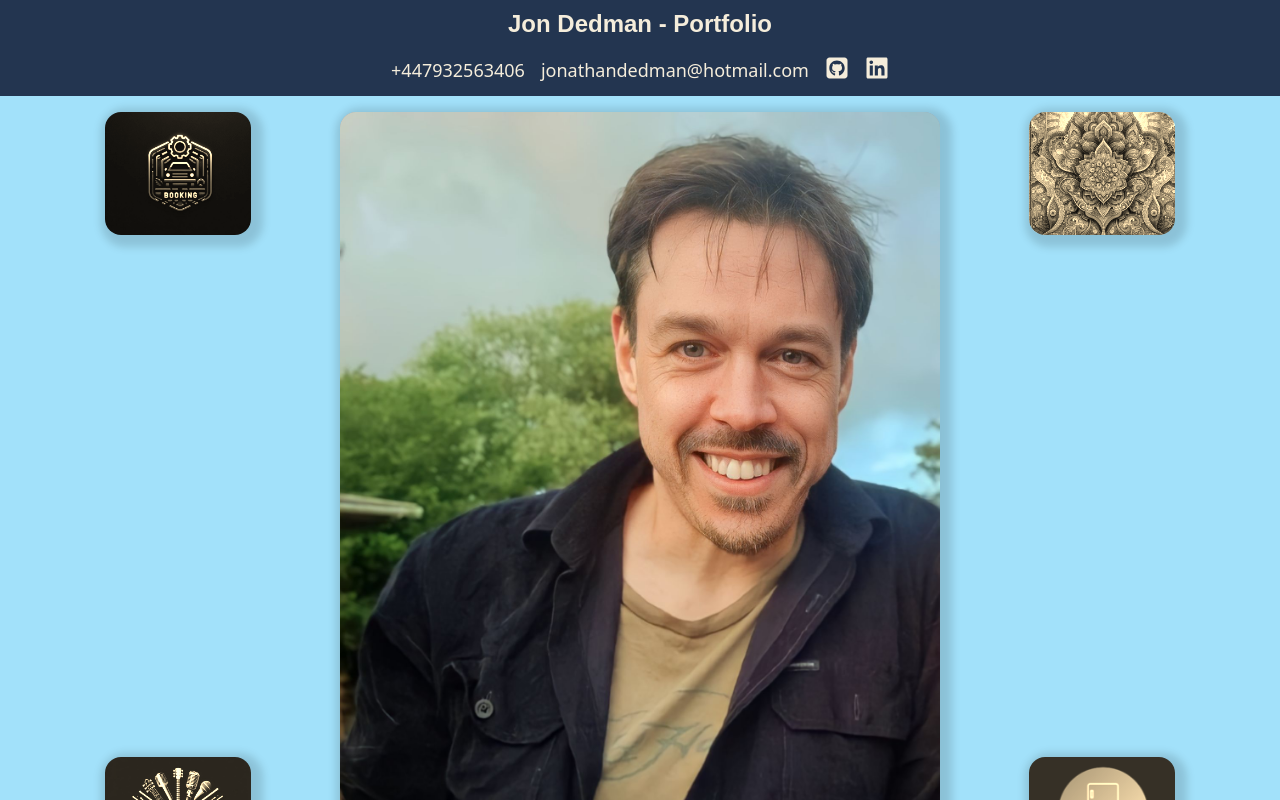
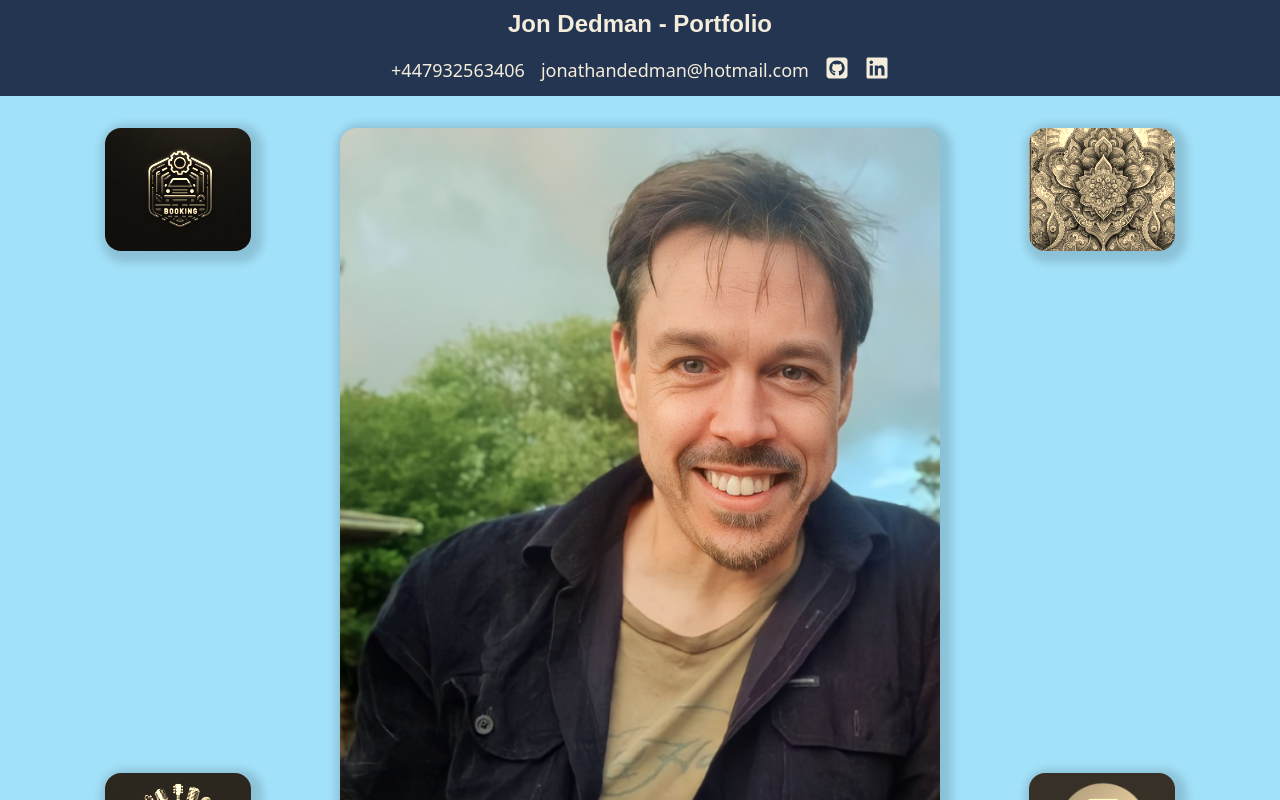
Before and after one commit to jondedman/portfolio, a React (Vite) app: page / in a window 1280 px wide. Shown: the top 800 px of the page. Built offline with nearby package versions, Linux system fonts and the light colour scheme; no server answers.

Commit message:
increase margin on grid

```diff
--- a/src/Gameboard.jsx
+++ b/src/Gameboard.jsx
@@ -18,7 +18,7 @@ function GameBoard() {
 		}
 	};
 	return (
-		<div className="grid grid-cols-4 grid-rows-3 gap-4 py-4 px-8 border-1 border-black h-screen w-full bg-skyBlue gap-2">
+		<div className="grid grid-cols-4 grid-rows-3 gap-4 py-4 px-8 border-1 border-black h-screen w-full bg-skyBlue gap-2 my-4">
 			<div className="col-start-4 row-start-1 col-span-1 row-span-1 h-full w-full flex justify-start items-center sm:justify-center sm:items-start md:justify-end md:items-center lg:justify-center lg:items-start">
 				<div
 					className="w-full h-1/2 mx-0 sm:h-3/4 sm:w-1/2 md:h-1/2 md:w-3/4 lg:w-1/2"
```
